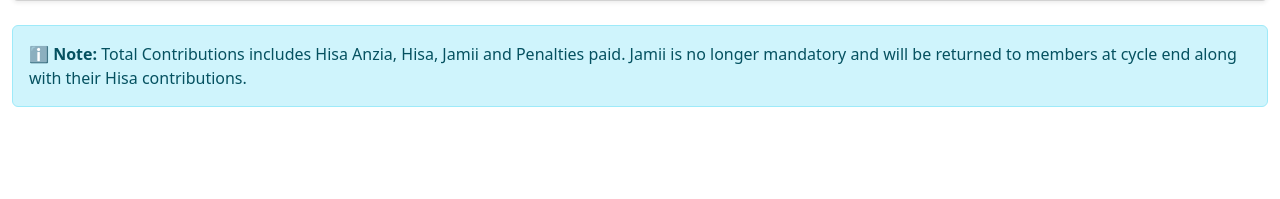
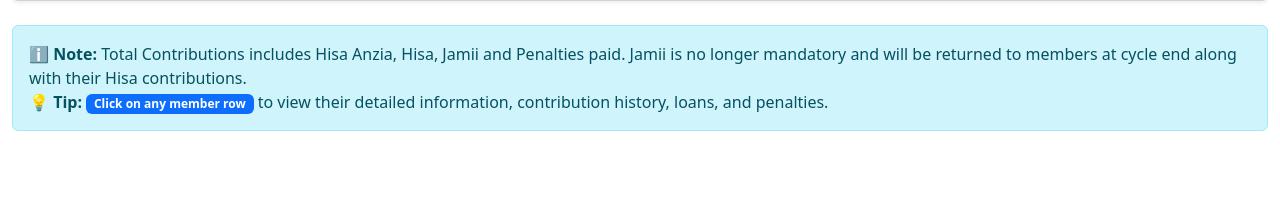
Before and after one commit to Tamari2306/kikoba-app, a Flask app: page /members-page in a window 1280 px wide. Shown: the part 363-562 px from the top of the page. Run offline with Flask 3, Linux system fonts and the light colour scheme; some libraries are stand-ins or nearby versions.

Commit message:
changed members.html page

```diff
--- a/backend/templates/members.html
+++ b/backend/templates/members.html
@@ -101,7 +101,18 @@
 <div class="alert alert-info mt-4">
     <strong>ℹ️ Note:</strong> Total Contributions includes Hisa Anzia, Hisa, Jamii and Penalties paid.
     Jamii is no longer mandatory and will be returned to members at cycle end along with their Hisa contributions.
+    <br><strong>💡 Tip:</strong> <span class="badge bg-primary">Click on any member row</span> to view their detailed information, contribution history, loans, and penalties.
 </div>
+
+<style>
+    #membersTableBody tr {
+        cursor: pointer;
+        transition: background-color 0.2s ease;
+    }
+    #membersTableBody tr:hover {
+        background-color: #e8f5e9 !important;
+    }
+</style>
 
 <script>
 const API = "/api/members";
@@ -128,8 +139,10 @@ function renderMembers(list) {
             ? `<span class="badge bg-danger">Outstanding</span>`
             : `<span class="badge bg-success">Cleared</span>`;
 
-        body.innerHTML += `
-            <tr>
+        const tr = document.createElement('tr');
+        tr.dataset.memberId = m.id;
+
+        tr.innerHTML = `
             <td class="fw-bold">${m.name}</td>
             <td>${m.phone || "—"}</td>
             <td class="text-end">${money(m.total_contributions)}</td>
@@ -138,7 +151,7 @@ function renderMembers(list) {
             <td class="text-end text-danger">${money(m.total_outstanding)}</td>
             <td class="text-end">${money(m.total_penalties)}</td>
             <td class="text-center">${status}</td>
-                <td class="text-center">
+            <td class="text-center action-buttons">
                 <button class="btn btn-sm btn-outline-warning edit-btn" data-id="${m.id}" data-name="${m.name}" data-phone="${m.phone || ''}">
                     <i class="fas fa-edit"></i>
                 </button>
@@ -146,16 +159,32 @@ function renderMembers(list) {
                     <i class="fas fa-trash"></i>
                 </button>
             </td>
-            </tr>
         `;
+
+        // Make entire row clickable (except action buttons)
+        tr.addEventListener('click', function(event) {
+            // Check if click was on action buttons or their children
+            if (!event.target.closest('.action-buttons')) {
+                window.location.href = '/member-details/' + m.id;
+            }
         });
 
-    // Attach event listeners
+        body.appendChild(tr);
+    });
+
+    // Attach event listeners to buttons
     document.querySelectorAll('.edit-btn').forEach(btn => {
-        btn.addEventListener('click', handleEdit);
+        btn.addEventListener('click', function(e) {
+            e.stopPropagation(); // Prevent row click
+            handleEdit(e);
         });
+    });
+
     document.querySelectorAll('.delete-btn').forEach(btn => {
-        btn.addEventListener('click', handleDelete);
+        btn.addEventListener('click', function(e) {
+            e.stopPropagation(); // Prevent row click
+            handleDelete(e);
+        });
     });
 }
 
```
Lines whose indentation alone changed are shown as unchanged.
